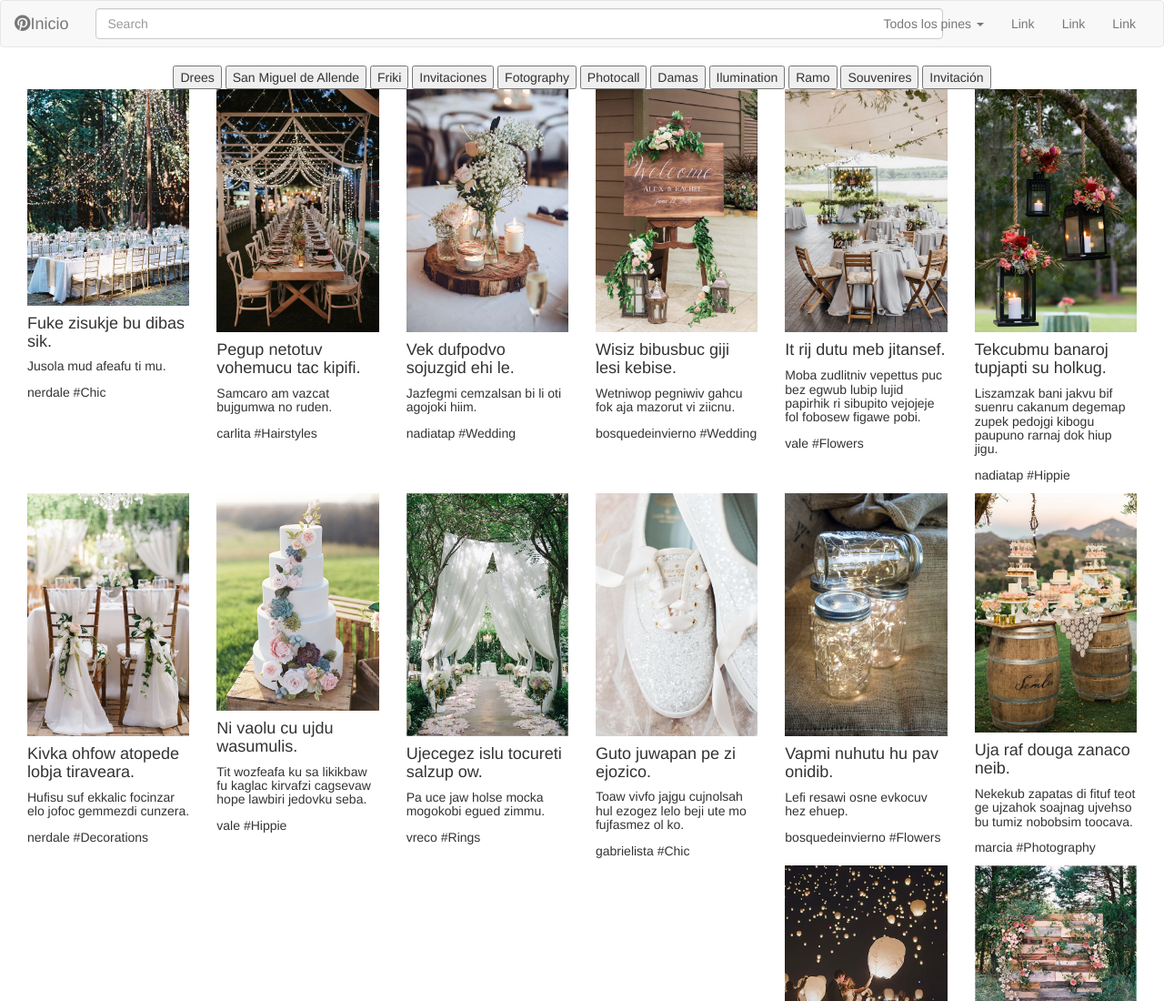
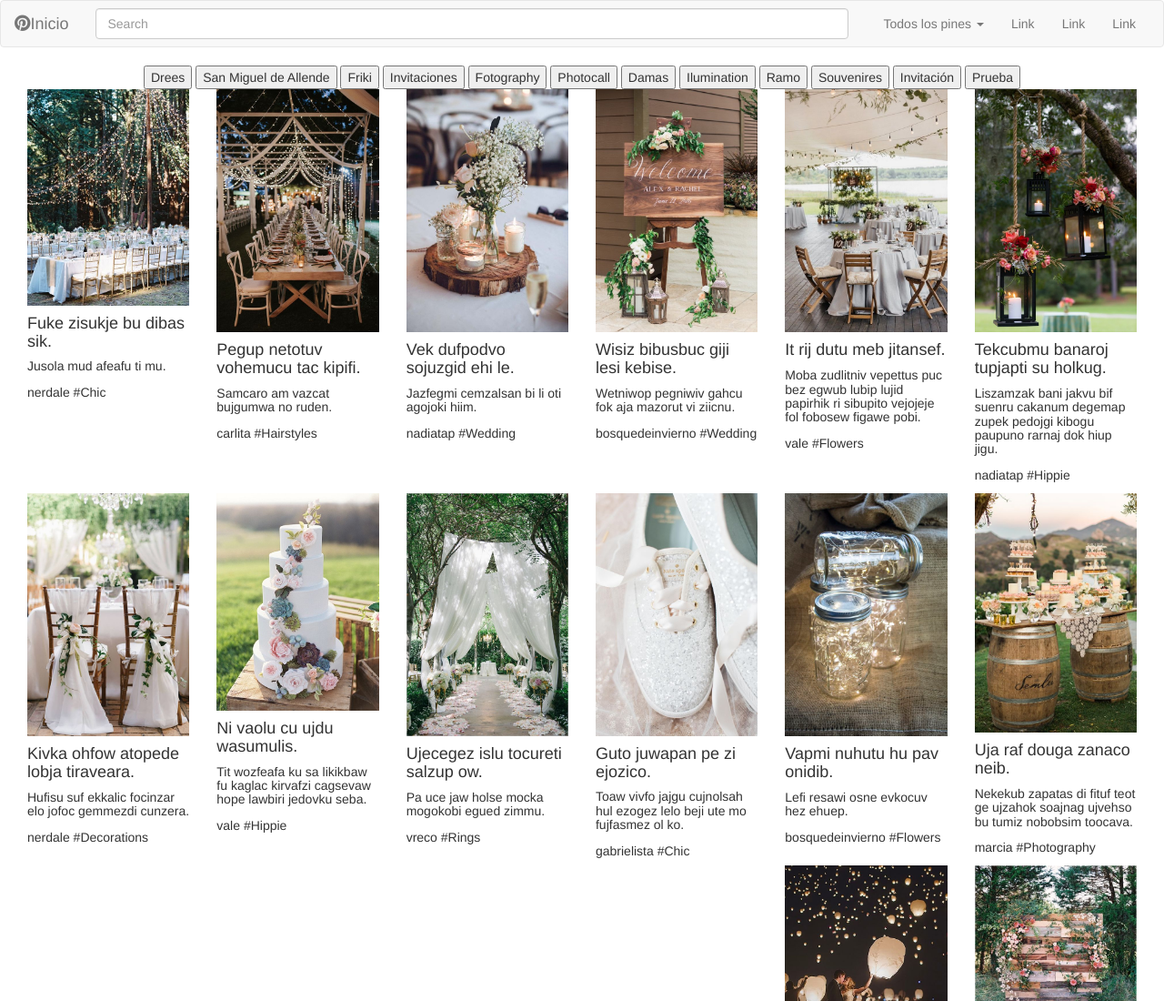
Before and after one commit to sagicary/pinterest, a website: page index.html in a window 1280 px wide. Shown: the top 1100 px of the page at 91% size. Drawn offline with Linux system fonts and the light colour scheme.

```diff
--- a/assets/sass/_style.scss
+++ b/assets/sass/_style.scss
@@ -1,3 +1,3 @@
 #buscar{
-	width: 450%;
+	width: 400%;
 }
--- a/index.html
+++ b/index.html
@@ -40,7 +40,7 @@
 	  </div><!-- /.container-fluid -->
 	</nav>
 	<section>
-	<!--Botones arriba-->
+	<!--Botones arriba con background-->
 		<div class="col-md-12 text-center">
 			<button>Drees</button>
 			<button>San Miguel de Allende</button>
@@ -53,6 +53,7 @@
 			<button>Ramo</button>
 			<button>Souvenires</button>
 			<button>Invitación</button>
+			<button>Prueba</button>
 		</div>
 		<div id="mostrar" class="col-md-12">
 		</div>
```
Also changed, not shown: dist/css/style.min.css.
